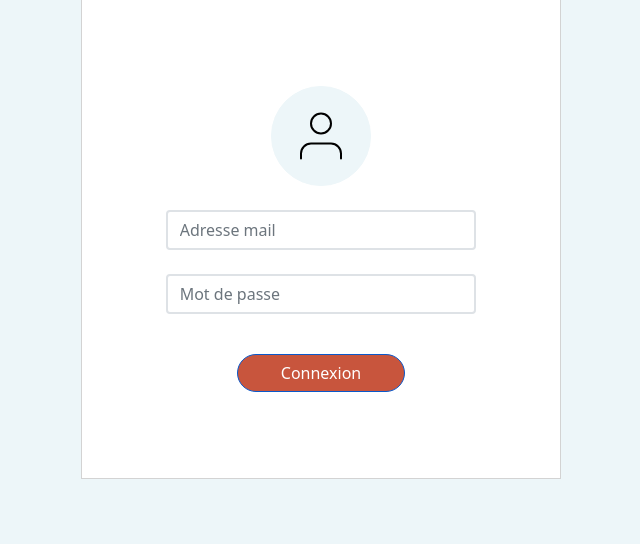
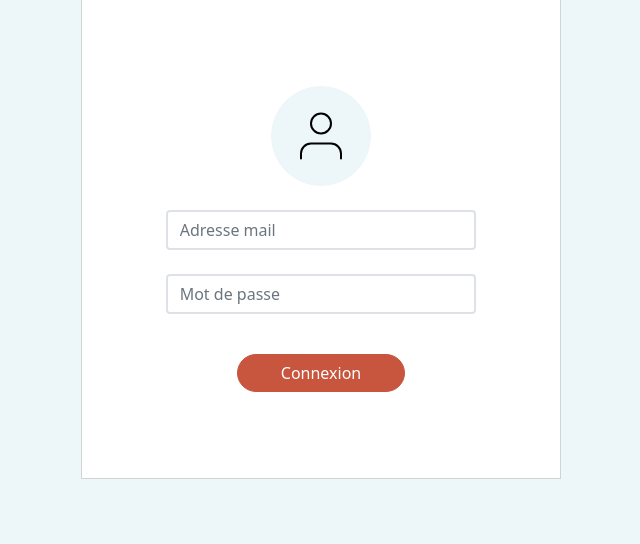
Before and after one commit to Jezila23/marketplace, a PHP site: page /seConnecter.php in a window 1280 px wide, with the pointer over the restyled element. Shown: the part 161-705 px from the top of the page, without its empty margins (319-959 px from the left). Run offline with PHP 8.4, Linux system fonts and the light colour scheme.

Commit message:
update connexion.css

```diff
--- a/src/connexion.css
+++ b/src/connexion.css
@@ -51,6 +51,7 @@ header {
     background-color: #F28F3B !important;
 }
 .btn-primary:hover, .btn-primary:active{
+    border-color: #C8553D !important;
     background-color: #C8553D !important;
 }
 .btn-primary {
```
